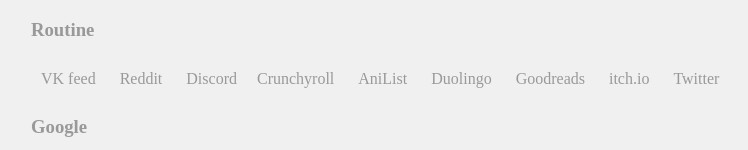
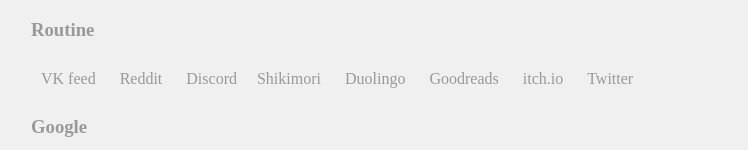
Before and after one commit to graynut/starpage, a plain HTML site: page index.html in a window 1280 px wide. Shown: the part 189-339 px from the top of the page, without its empty margins (217-965 px from the left). Drawn offline with Linux system fonts and the light colour scheme.

Commit message:
Update index.html

```diff
--- a/index.html
+++ b/index.html
@@ -13,8 +13,7 @@
 	<a target="_parent" href="https://vk.com">VK feed</a>
 	<a target="_parent" href="https://reddit.com">Reddit</a>
 	<a target="_parent" href="https://discordapp.com/channels/@me">Discord
-	<a target="_parent" href="https://crunchyroll.com">Crunchyroll</a>
-	<a target="_parent" href="https://anilist.co/home">AniList</a>
+	<a target="_parent" href="https://https://shikimori.org/NekoDX">Shikimori</a>
 	<a target="_parent" href="https://duolingo.com">Duolingo</a>
 	<a target="_parent" href="https://goodreads.com">Goodreads</a>
 	<a target="_parent" href="https://itch.io">itch.io</a>
```
